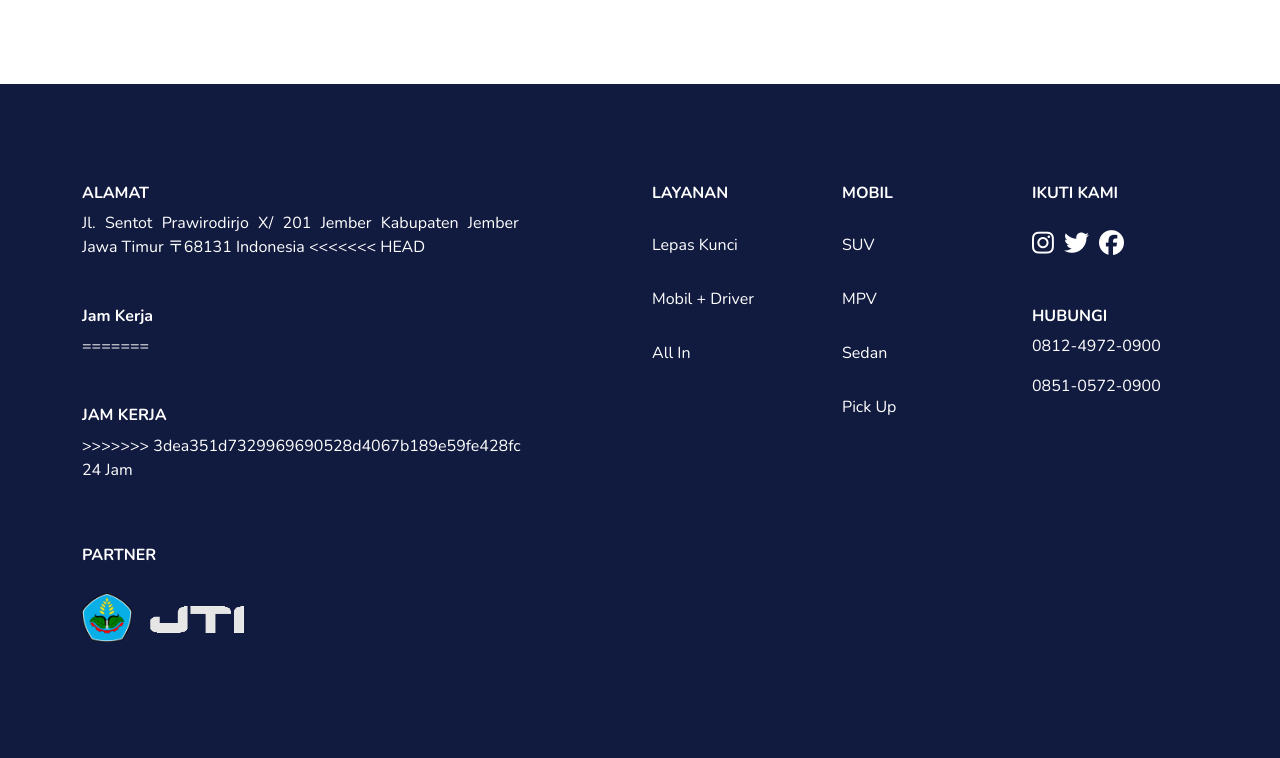
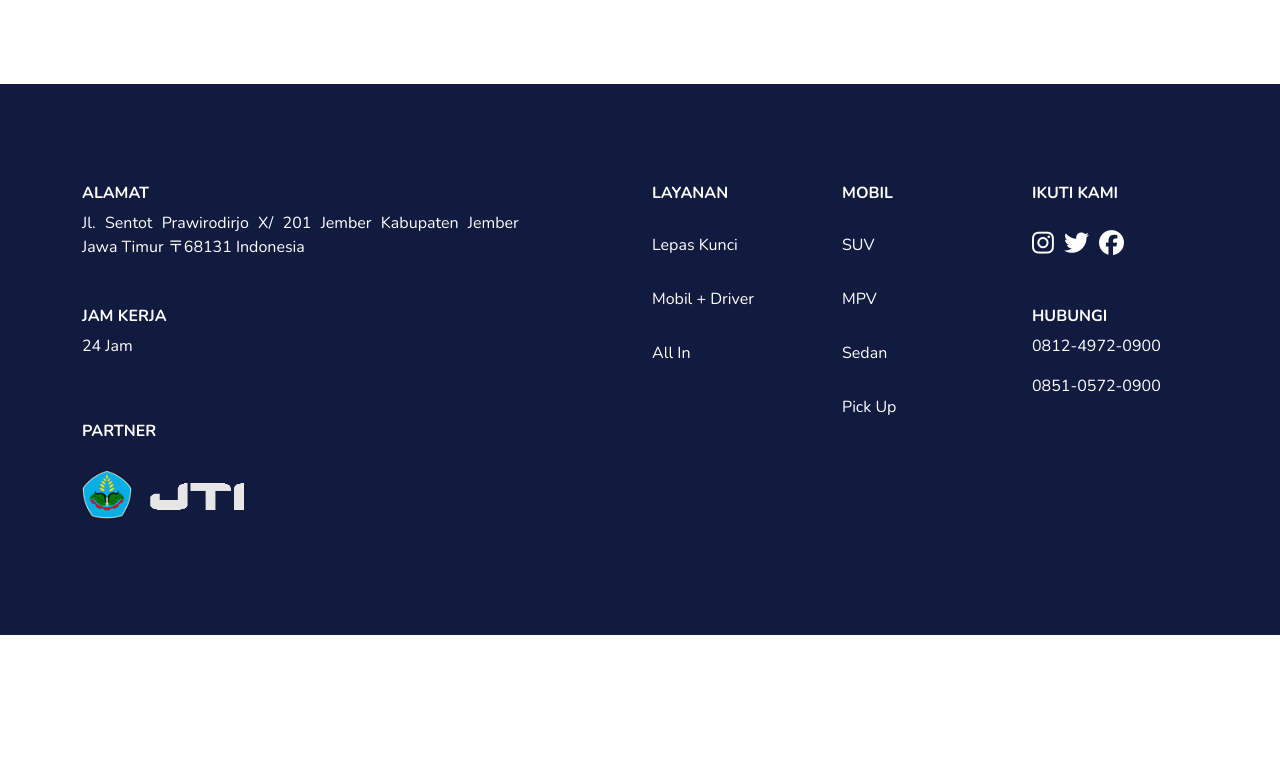
Before and after one commit to khoirul-anampeace/rentalmobil, a PHP site: page / in a window 1280 px wide. Shown: the part 3145-3903 px from the top of the page. After the commit the page ends 3780 px from the top, so only its background shows below. Run offline with PHP 8.4, Linux system fonts and the light colour scheme; some libraries are stand-ins or nearby versions; some web fonts are replaced.

Commit message:
perbaiki halaman utama

```diff
--- a/index.php
+++ b/index.php
@@ -224,12 +224,8 @@ if (isset($_SESSION["id_customer"])) {
                     <h6>ALAMAT</h6>
                     <p class="address">Jl. Sentot Prawirodirjo X/ 201 Jember Kabupaten Jember Jawa Timur 〒68131
                         Indonesia
-                        <<<<<<< HEAD </a>
-                            <h6 class="mt-5">Jam Kerja</h6>
-                            =======
-                            </a>
+                    </p>
                     <h6 class="mt-5">JAM KERJA</h6>
-                            >>>>>>> 3dea351d7329969690528d4067b189e59fe428fc
                     <div class="row">
                         <p>24 Jam</p>
                     </div>
```
Lines whose indentation alone changed are shown as unchanged.
